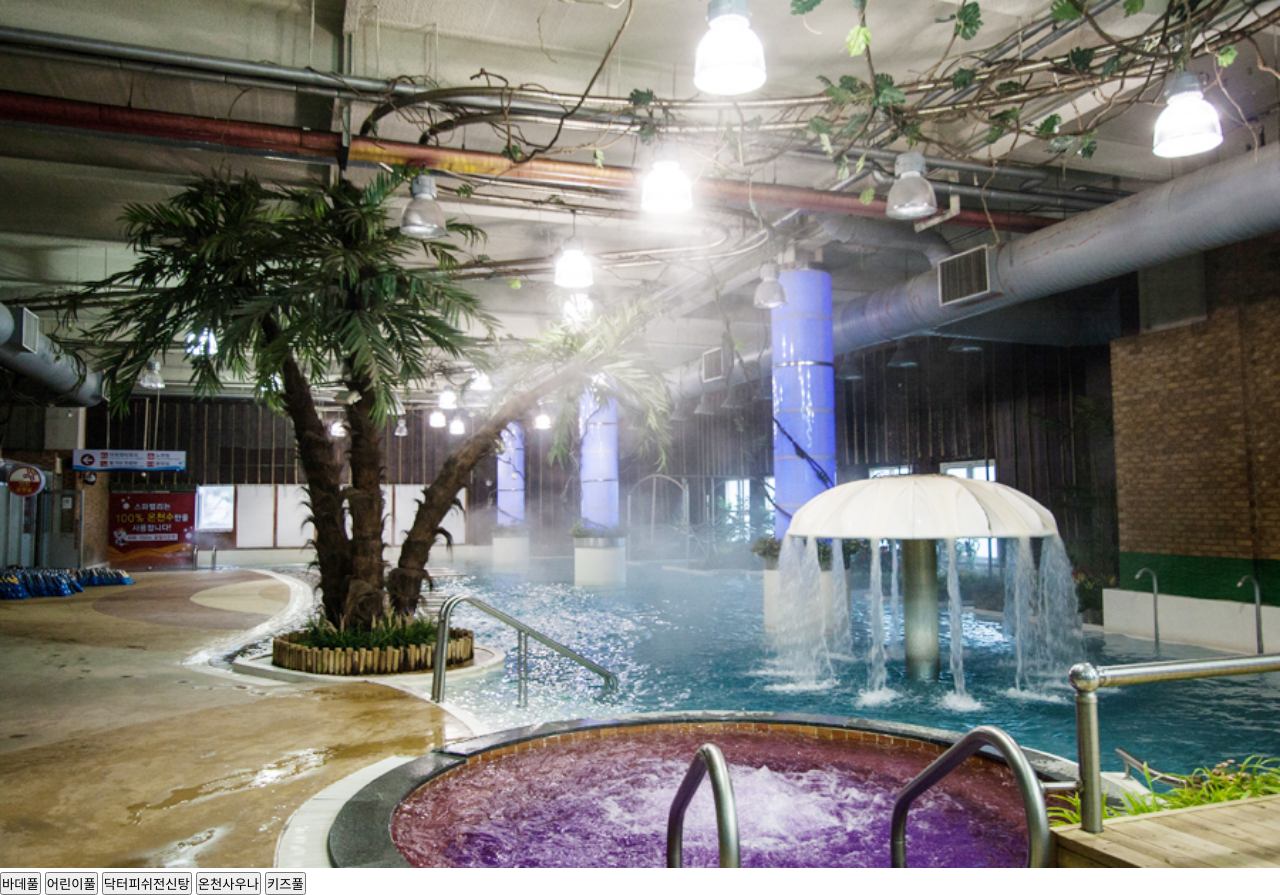
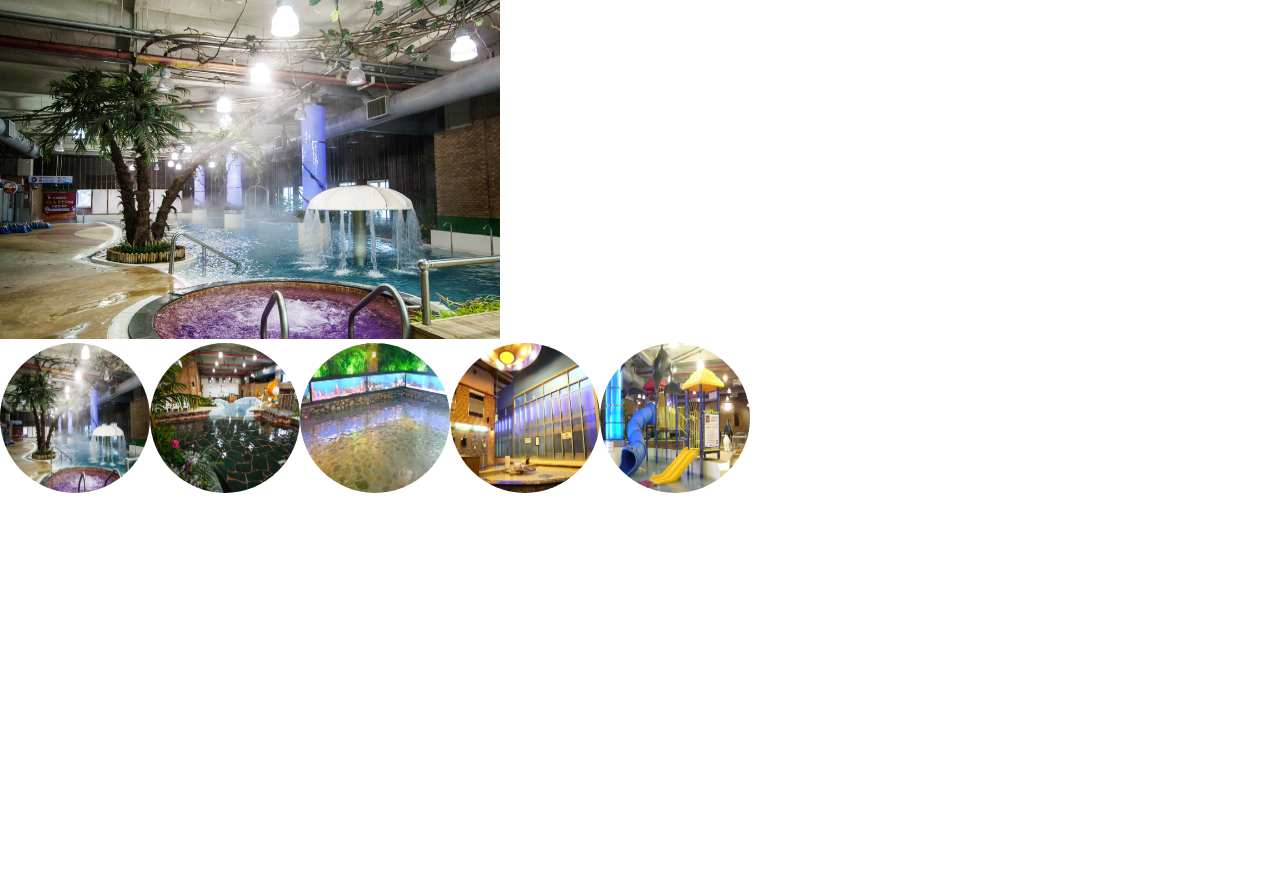
Before and after one commit to jichani/Carousel, a plain HTML site: page index.html in a window 1280 px wide. After the commit the page ends 800 px from the top, so only its background shows below. Drawn offline with Linux system fonts and the light colour scheme.

Commit message:
1번째 과제 완료

```diff
--- a/index.html
+++ b/index.html
@@ -19,11 +19,19 @@
         </div>
     </div>
 
-    <button class="button">바데풀</button>
+    <!-- <button class="button">바데풀</button>
     <button class="button">어린이풀</button>
     <button class="button">닥터피쉬전신탕</button>
     <button class="button">온천사우나</button>
-    <button class="button">키즈풀</button>
+    <button class="button">키즈풀</button> -->
+
+    <div class="button">
+        <img src="./img/바데풀.jpg" alt="바데풀" />
+        <img src="./img/어린이풀.jpg" alt="어린이풀" />
+        <img src="./img/닥터피쉬전신탕.jpg" alt="닥터피쉬전신탕" />
+        <img src="./img/온천사우나.jpg" alt="온천사우나" />
+        <img src="./img/키즈풀.jpg" alt="키즈풀" />
+    </div>
 
     <script src="./main.js"></script>
 </body>
--- a/main.js
+++ b/main.js
@@ -1,9 +1,9 @@
-const buttons = document.querySelectorAll('.button');
+const buttons = document.querySelectorAll('.button img');
 
 function buttonClickHandler() {
-    console.log(this.innerHTML);
+    // console.log(this.alt);
     let inner = document.querySelector('.inner img');
-    inner.src = `./img/${this.innerHTML}.jpg`;
+    inner.src = `./img/${this.alt}.jpg`;
 }
 
 buttons.forEach(button => {
--- a/style.css
+++ b/style.css
@@ -5,9 +5,22 @@
 }
 
 .inner {
-    width: 100vw;
+    width: 500px;
 }
 
 .inner img {
     width: 100%;
 }
+
+.button {
+    display: flex;
+}
+
+.button img {
+    border: 1px solid black;
+    width: 150px;
+    height: 150px;
+    border-radius: 50%;
+    cursor: pointer;
+    border: none;
+}
```
Also changed, not shown: img/새 폴더/Amazone.jpg (added), img/새 폴더/Beach_Bed.jpg (added), img/새 폴더/Boomerang.jpg (added), img/새 폴더/Diving_Pool.jpg (added), img/새 폴더/Dragon_Slide.jpg (added), img/새 폴더/Farmstay.jpg (added), img/새 폴더/Gold_Coast.jpg (added), img/새 폴더/Jungle_Aqua.jpg (added), img/새 폴더/Open-air_Bath.jpg (added), img/새 폴더/Speed_Slide.jpg (added), img/새 폴더/Super_Bowl.jpg (added), img/새 폴더/Tent.jpg (added), img/새 폴더/Twist_Slide.jpg (added).
